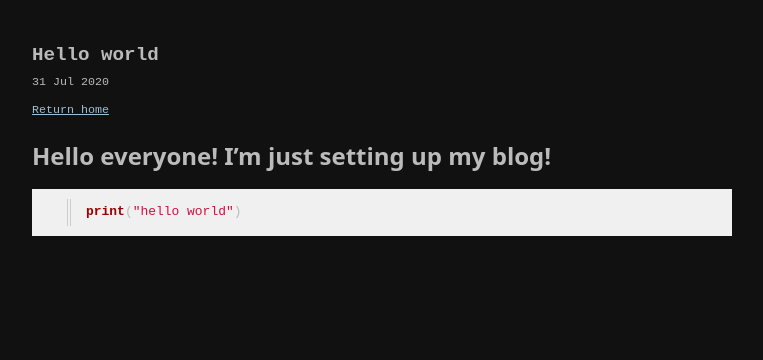
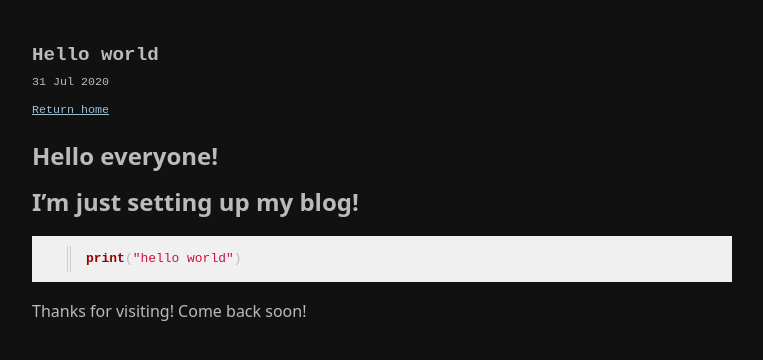
Before and after one commit to nefkst/My-Personal-Blog, a Jekyll site: the page built from _posts/2013-04-14-hello-world.md, in a window 1280 px wide. Shown: the top 360 px of the page, without its empty margins (258-1021 px from the left). Built offline with Jekyll 4.4.1, drawn with Linux system fonts in a browser that asks for light colours.

Commit message:
Update 2013-04-14-hello-world.md

````diff
--- a/_posts/2013-04-14-hello-world.md
+++ b/_posts/2013-04-14-hello-world.md
@@ -5,8 +5,10 @@ date: 2020-07-31
 feature: 1
 ---
 
-# Hello everyone! I'm just setting up my blog!
+# Hello everyone!
+## I'm just setting up my blog!
 
 ```python
 print("hello world")
 ```
+Thanks for visiting! Come back soon!
````
